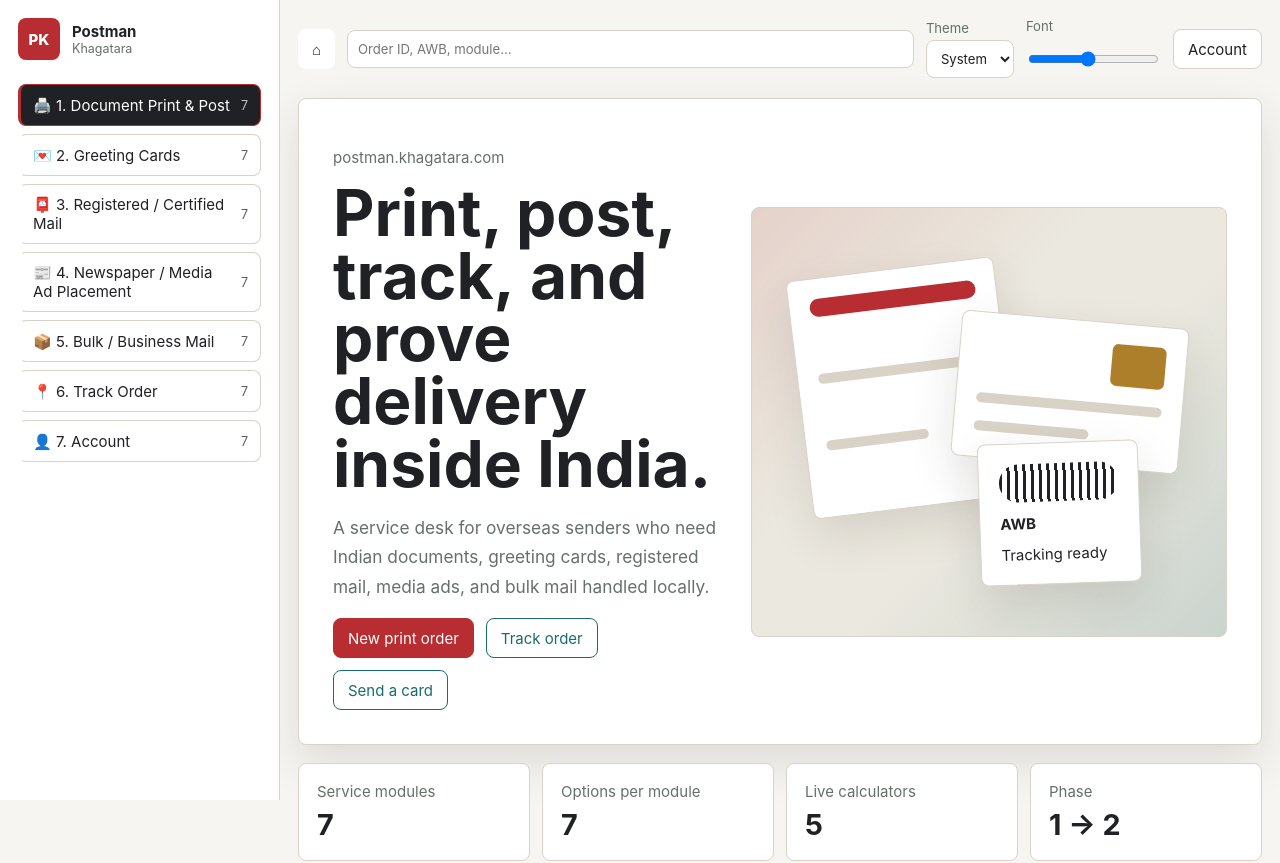
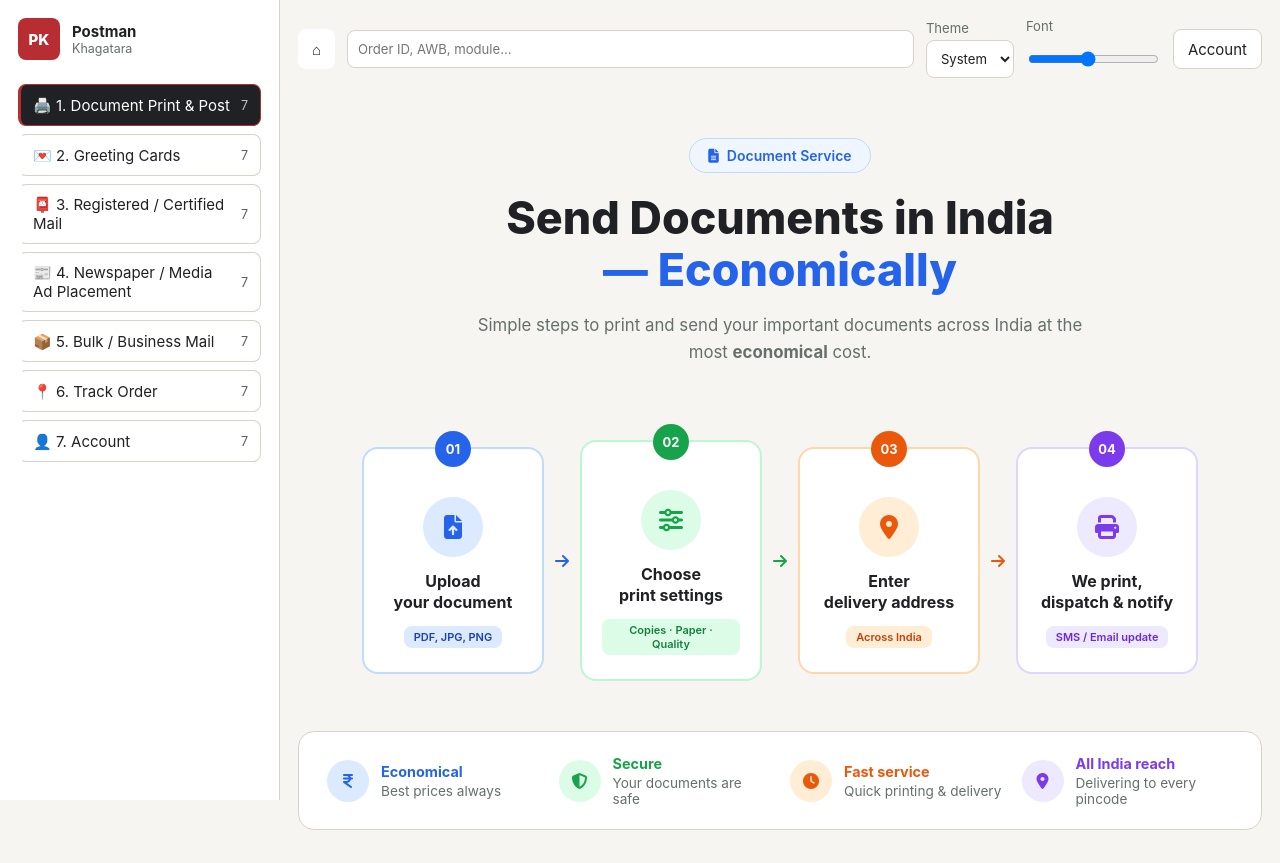
Before and after one commit to binshadmb/postman, a Next.js app: page / in a window 1280 px wide. Shown: the top 863 px of the page. Built offline with nearby package versions, Linux system fonts and the light colour scheme; no server answers.

Commit message:
feat: replace hero with 4-step document service hero (upload → settings → address → dispatch)

```diff
--- a/pages/index.tsx
+++ b/pages/index.tsx
@@ -18,6 +18,7 @@ export default function Home() {
         <link rel="canonical" href="https://postman.khagatara.com/" />
         <link rel="icon" href="/favicon.svg" type="image/svg+xml" />
         <link rel="stylesheet" href="/styles.css" />
+        <link rel="stylesheet" href="https://cdnjs.cloudflare.com/ajax/libs/font-awesome/6.6.0/css/all.min.css" />
         <script
           type="application/ld+json"
           dangerouslySetInnerHTML={{
@@ -85,45 +86,75 @@ export default function Home() {
 
           {/* Home view */}
           <section id="homeView" className="home-view">
-            <div className="hero">
-              <div className="hero-copy">
-                <p className="eyebrow">postman.khagatara.com</p>
-                <h1>Print, post, track,&nbsp;and prove delivery inside India.</h1>
-                <p className="hero-text">
-                  A service desk for overseas senders who need Indian documents,
-                  greeting cards, registered mail, media ads, and bulk mail handled locally.
-                </p>
-                <div className="quick-actions">
-                  <button className="primary-action" type="button" data-open="print-post">New print order</button>
-                  <button className="secondary-action" type="button" data-open="track">Track order</button>
-                  <button className="secondary-action" type="button" data-open="cards">Send a card</button>
-                </div>
+            {/* ── Hero ── */}
+            <section className="hero-new">
+              <div className="hero-badge"><i className="fa-solid fa-file-lines"></i> Document Service</div>
+              <h1>Send Documents in India<br /><span className="hero-accent">— Economically</span></h1>
+              <p className="hero-subtitle">Simple steps to print and send your important documents across India at the most <strong>economical</strong> cost.</p>
+            </section>
+
+            {/* ── Steps ── */}
+            <section className="hero-steps">
+              <div className="hero-step-card blue">
+                <div className="hero-badge-num">01</div>
+                <div className="hero-step-icon"><i className="fa-solid fa-file-arrow-up"></i></div>
+                <h2>Upload<br />your document</h2>
+                <span className="hero-tag">PDF, JPG, PNG</span>
               </div>
-              <div className="workflow-visual" aria-hidden="true">
-                <div className="desk-card document">
-                  <span className="line strong" />
-                  <span className="line" />
-                  <span className="line short" />
-                </div>
-                <div className="desk-card envelope">
-                  <span className="stamp" />
-                  <span className="address-line" />
-                  <span className="address-line short" />
-                </div>
-                <div className="desk-card receipt">
-                  <span className="barcode" />
-                  <strong>AWB</strong>
-                  <span>Tracking ready</span>
-                </div>
+              <div className="hero-arrow blue"><i className="fa-solid fa-arrow-right"></i></div>
+              <div className="hero-step-card green">
+                <div className="hero-badge-num">02</div>
+                <div className="hero-step-icon"><i className="fa-solid fa-sliders"></i></div>
+                <h2>Choose<br />print settings</h2>
+                <span className="hero-tag">Copies · Paper · Quality</span>
               </div>
-            </div>
+              <div className="hero-arrow green"><i className="fa-solid fa-arrow-right"></i></div>
+              <div className="hero-step-card orange">
+                <div className="hero-badge-num">03</div>
+                <div className="hero-step-icon"><i className="fa-solid fa-location-dot"></i></div>
+                <h2>Enter<br />delivery address</h2>
+                <span className="hero-tag">Across India</span>
+              </div>
+              <div className="hero-arrow orange"><i className="fa-solid fa-arrow-right"></i></div>
+              <div className="hero-step-card purple">
+                <div className="hero-badge-num">04</div>
+                <div className="hero-step-icon"><i className="fa-solid fa-print"></i></div>
+                <h2>We print,<br />dispatch &amp; notify</h2>
+                <span className="hero-tag">SMS / Email update</span>
+              </div>
+            </section>
 
-            <div className="metrics-grid">
-              <article><span>Service modules</span><strong>7</strong></article>
-              <article><span>Options per module</span><strong>7</strong></article>
-              <article><span>Live calculators</span><strong>5</strong></article>
-              <article><span>Phase</span><strong>1 → 2</strong></article>
-            </div>
+            {/* ── Feature strip ── */}
+            <section className="hero-features">
+              <div className="hero-feature">
+                <div className="hero-ficon blue"><i className="fa-solid fa-indian-rupee-sign"></i></div>
+                <div><span className="hero-ftitle blue">Economical</span><p>Best prices always</p></div>
+              </div>
+              <div className="hero-feature">
+                <div className="hero-ficon green"><i className="fa-solid fa-shield-halved"></i></div>
+                <div><span className="hero-ftitle green">Secure</span><p>Your documents are safe</p></div>
+              </div>
+              <div className="hero-feature">
+                <div className="hero-ficon orange"><i className="fa-solid fa-clock"></i></div>
+                <div><span className="hero-ftitle orange">Fast service</span><p>Quick printing &amp; delivery</p></div>
+              </div>
+              <div className="hero-feature">
+                <div className="hero-ficon purple"><i className="fa-solid fa-location-dot"></i></div>
+                <div><span className="hero-ftitle purple">All India reach</span><p>Delivering to every pincode</p></div>
+              </div>
+            </section>
+
+            {/* ── Closing ── */}
+            <section className="hero-closing">
+              <i className="fa-solid fa-file-lines"></i>
+              <p>Documents, forms, certificates or anything important — we print and send it to your loved ones anywhere in India, economically.</p>
+              <p className="hero-closing-strong">Simple steps. Trusted service. Right to your doorstep.</p>
+              <div className="quick-actions" style={{marginTop: "18px", justifyContent: "center"}}>
+                <button className="primary-action" type="button" data-open="print-post">New print order</button>
+                <button className="secondary-action" type="button" data-open="track">Track order</button>
+                <button className="secondary-action" type="button" data-open="cards">Send a card</button>
+              </div>
+            </section>
 
             {/* Module cards on home */}
             <div id="moduleCards" className="module-cards" />
--- a/public/styles.css
+++ b/public/styles.css
@@ -692,3 +692,203 @@ input[type="range"] {
   clip: rect(0,0,0,0);
   white-space: nowrap;
 }
+
+/* ── New Hero Section ────────────────────────────────────────────────────── */
+.hero-new {
+  max-width: 900px;
+  margin: 0 auto;
+  text-align: center;
+  padding: 40px 24px 24px;
+}
+
+.hero-badge {
+  display: inline-flex;
+  align-items: center;
+  gap: 8px;
+  font-size: 14px;
+  font-weight: 600;
+  color: #2563eb;
+  border: 1px solid #bfdbfe;
+  background: #eff6ff;
+  padding: 8px 18px;
+  border-radius: 999px;
+  margin-bottom: 20px;
+}
+
+.hero-new h1 {
+  font-size: clamp(1.8rem, 4vw, 2.8rem);
+  font-weight: 800;
+  line-height: 1.15;
+  margin: 0 0 16px;
+}
+
+.hero-accent { color: #2563eb; }
+
+.hero-subtitle {
+  font-size: 1.05rem;
+  color: var(--muted);
+  max-width: 640px;
+  margin: 0 auto;
+  line-height: 1.6;
+}
+
+/* Steps */
+.hero-steps {
+  max-width: 1100px;
+  margin: 32px auto 0;
+  padding: 0 24px;
+  display: flex;
+  align-items: center;
+  gap: 8px;
+  flex-wrap: wrap;
+  justify-content: center;
+}
+
+.hero-step-card {
+  position: relative;
+  flex: 1;
+  min-width: 180px;
+  background: var(--surface);
+  border: 2px solid transparent;
+  border-radius: 16px;
+  padding: 40px 20px 24px;
+  text-align: center;
+}
+
+.hero-badge-num {
+  position: absolute;
+  top: -18px;
+  left: 50%;
+  transform: translateX(-50%);
+  width: 36px;
+  height: 36px;
+  border-radius: 50%;
+  color: #fff;
+  font-weight: 700;
+  font-size: 13px;
+  display: flex;
+  align-items: center;
+  justify-content: center;
+}
+
+.hero-step-icon {
+  width: 60px;
+  height: 60px;
+  border-radius: 50%;
+  margin: 8px auto 14px;
+  display: flex;
+  align-items: center;
+  justify-content: center;
+  font-size: 24px;
+}
+
+.hero-step-card h2 {
+  font-size: 1rem;
+  font-weight: 700;
+  margin: 0 0 14px;
+  line-height: 1.3;
+}
+
+.hero-tag {
+  display: inline-block;
+  font-size: 11px;
+  font-weight: 600;
+  padding: 4px 10px;
+  border-radius: 8px;
+}
+
+.hero-arrow {
+  font-size: 16px;
+  min-width: 20px;
+  text-align: center;
+}
+
+/* Step color variants */
+.hero-step-card.blue  { border-color: #bfdbfe; }
+.hero-step-card.blue .hero-badge-num  { background: #2563eb; }
+.hero-step-card.blue .hero-step-icon  { background: #dbeafe; color: #2563eb; }
+.hero-step-card.blue .hero-tag        { background: #dbeafe; color: #1e40af; }
+.hero-arrow.blue { color: #2563eb; }
+
+.hero-step-card.green { border-color: #bbf7d0; }
+.hero-step-card.green .hero-badge-num { background: #16a34a; }
+.hero-step-card.green .hero-step-icon { background: #dcfce7; color: #16a34a; }
+.hero-step-card.green .hero-tag       { background: #dcfce7; color: #15803d; }
+.hero-arrow.green { color: #16a34a; }
+
+.hero-step-card.orange { border-color: #fed7aa; }
+.hero-step-card.orange .hero-badge-num { background: #ea580c; }
+.hero-step-card.orange .hero-step-icon { background: #ffedd5; color: #ea580c; }
+.hero-step-card.orange .hero-tag       { background: #ffedd5; color: #c2410c; }
+.hero-arrow.orange { color: #ea580c; }
+
+.hero-step-card.purple { border-color: #ddd6fe; }
+.hero-step-card.purple .hero-badge-num { background: #7c3aed; }
+.hero-step-card.purple .hero-step-icon { background: #ede9fe; color: #7c3aed; }
+.hero-step-card.purple .hero-tag       { background: #ede9fe; color: #6d28d9; }
+
+/* Features */
+.hero-features {
+  max-width: 1100px;
+  margin: 32px auto 0;
+  padding: 22px 28px;
+  background: var(--surface);
+  border: 1px solid var(--line);
+  border-radius: 16px;
+  display: flex;
+  flex-wrap: wrap;
+  gap: 20px;
+  justify-content: space-between;
+}
+
+.hero-feature {
+  display: flex;
+  align-items: center;
+  gap: 12px;
+  flex: 1;
+  min-width: 200px;
+}
+
+.hero-feature p { margin: 2px 0 0; font-size: 0.85rem; color: var(--muted); }
+
+.hero-ficon {
+  width: 42px;
+  height: 42px;
+  min-width: 42px;
+  border-radius: 50%;
+  display: flex;
+  align-items: center;
+  justify-content: center;
+  font-size: 16px;
+}
+
+.hero-ficon.blue   { background: #dbeafe; color: #2563eb; }
+.hero-ficon.green  { background: #dcfce7; color: #16a34a; }
+.hero-ficon.orange { background: #ffedd5; color: #ea580c; }
+.hero-ficon.purple { background: #ede9fe; color: #7c3aed; }
+
+.hero-ftitle { font-size: 0.9rem; font-weight: 700; }
+.hero-ftitle.blue   { color: #2563eb; }
+.hero-ftitle.green  { color: #16a34a; }
+.hero-ftitle.orange { color: #ea580c; }
+.hero-ftitle.purple { color: #7c3aed; }
+
+/* Closing */
+.hero-closing {
+  max-width: 1100px;
+  margin: 20px auto 0;
+  background: var(--surface);
+  border: 1px solid var(--line);
+  border-radius: 16px;
+  padding: 24px 28px;
+  text-align: center;
+}
+
+.hero-closing i { font-size: 20px; color: #2563eb; margin-bottom: 8px; display: inline-block; }
+.hero-closing p { margin: 6px 0; font-size: 0.9rem; color: var(--ink); }
+.hero-closing-strong { font-weight: 700; color: #2563eb; font-size: 0.95rem; }
+
+@media (max-width: 800px) {
+  .hero-steps { flex-direction: column; }
+  .hero-arrow { transform: rotate(90deg); }
+}
```
